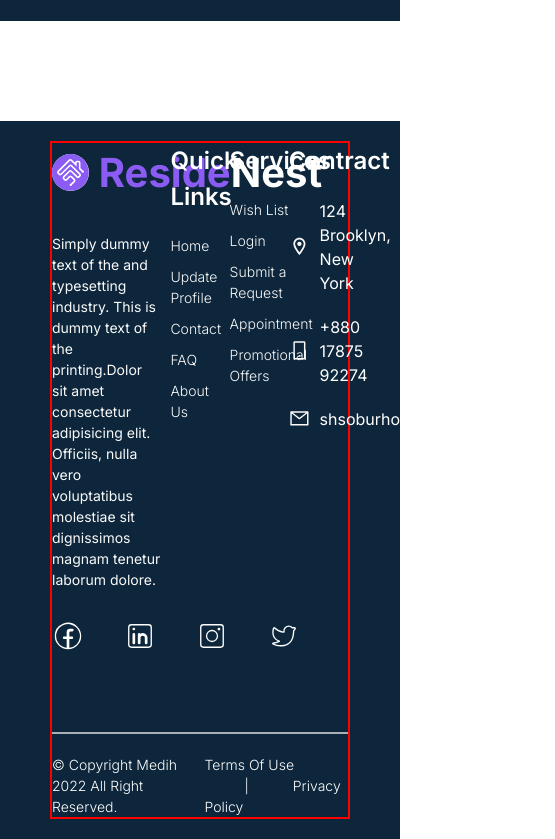
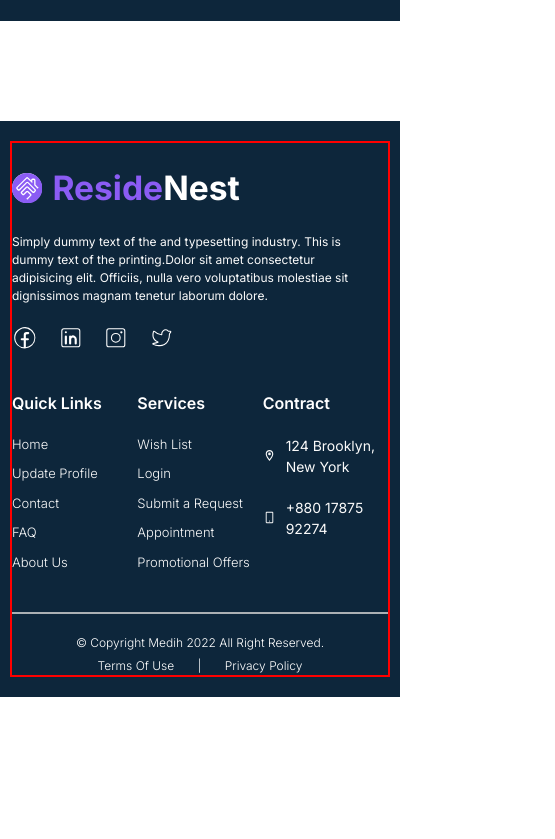
Before and after one commit to shsobur/reside-nest, a React (Vite) app: page / in a window 390 px wide. Shown: the part 2431-3270 px from the top of the page, 555 px wide, since content can reach past the window. After the commit the page ends 3128 px from the top, so only its background shows below. Built offline with nearby package versions, Linux system fonts and the light colour scheme.

Commit message:
Footer section responsive completed

```diff
--- a/src/Layout/Shared/Footer/Footer.css
+++ b/src/Layout/Shared/Footer/Footer.css
@@ -21,10 +21,9 @@
   align-items: flex-start;
   justify-content: space-between;
   padding-bottom: 80px;
-  border-bottom: 2px solid #D2D2D2CC;
+  border-bottom: 2px solid #d2d2d2cc;
 }
 
-/* Main with__ */
 .main_footer_title_container {
   height: auto;
   width: 40%;
@@ -34,9 +33,6 @@
   height: auto;
   width: 20%;
 }
-/* Main with__ */
-
-
 
 .footer_main_title_container {
   display: flex;
@@ -60,7 +56,7 @@
 }
 
 .main_footer_title_container p {
-  color: #FAFAFA;
+  color: #fafafa;
   font-size: 14px;
   padding: 30px 10px 30px 0;
 }
@@ -82,7 +78,7 @@
 
 .main_footer_Info_container p {
   font-size: 14px;
-  color: #FAFAFA;
+  color: #fafafa;
   font-weight: 300;
   padding-bottom: 10px;
   cursor: pointer;
@@ -94,6 +90,8 @@
   justify-content: flex-start;
   gap: 10px;
   padding-bottom: 20px;
+  font-size: 14px;
+  color: #fafafa;
 }
 
 .footer_contact_info_container p {
@@ -109,3 +107,110 @@
   font-size: 14px;
   font-weight: 300;
 }
+
+@media screen and (max-width: 1280px) {
+  .footer_main_title_container h2 {
+    font-size: 2.3rem;
+  }
+
+  .footer_main_title_container h3 {
+    font-size: 2.1rem;
+  }
+
+  .main_footer_Info_container h2 {
+    font-size: 1.3rem;
+  }
+}
+
+@media screen and (max-width: 1024px) {
+  .main_footer_section_outer_container {
+    padding: 20px 30px;
+  }
+
+  .footer_main_title_container h2 {
+    font-size: 2.1rem;
+  }
+
+  .footer_main_title_container h3 {
+    font-size: 1.9rem;
+  }
+
+  .main_footer_Info_container h2 {
+    font-size: 1.1rem;
+  }
+
+  .main_footer_title_container p {
+    font-size: 12px;
+    padding: 20px 10px 20px 0;
+  }
+}
+
+@media screen and (max-width: 768px) {
+  .main_footer_section_outer_container {
+    padding: 20px 10px;
+  }
+
+  .footer_content_top_container {
+    display: grid;
+    grid-template-columns: repeat(12, 1fr);
+  }
+
+  #footer_box-1 {
+    grid-column-start: 1;
+    grid-column-end: -1;
+  }
+
+  .main_footer_title_container {
+    width: 100%;
+  }
+
+  .main_footer_title_container {
+    padding: 20px 10px 20px 0;
+  }
+
+  .footer_content_top_container {
+    padding-bottom: 30px;
+  }
+
+  #footer_box-2 {
+    width: 100%;
+    grid-column-start: 1;
+    grid-column-end: 5;
+  }
+
+  #footer_box-3 {
+    width: 100%;
+    grid-column-start: 5;
+    grid-column-end: 9;
+  }
+  #footer_box-4 {
+    width: 100%;
+    grid-column-start: 9;
+    grid-column-end: -1;
+  }
+
+  .footer_bottam_container {
+    font-size: 12px;
+  }
+
+  .footer_social_icon {
+    font-size: 1.6rem;
+    gap: 20px;
+    margin-bottom: 20px;
+  }
+}
+
+@media screen and (max-width: 640px) {
+  .main_footer_Info_container h2 {
+    font-size: 1rem;
+  }
+
+  .main_footer_Info_container p {
+    font-size: 13px;
+  }
+
+  .footer_bottam_container {
+    flex-direction: column;
+    gap: 5px;
+  }
+}
--- a/src/Layout/Shared/Footer/Footer.jsx
+++ b/src/Layout/Shared/Footer/Footer.jsx
@@ -1,7 +1,7 @@
 import { SiHomebridge } from "react-icons/si";
 import "../Footer/Footer.css";
 import { MdOutlineLocationOn } from "react-icons/md";
-import { AiOutlineMail, AiOutlineMobile } from "react-icons/ai";
+import { AiOutlineMobile } from "react-icons/ai";
 import { CiFacebook, CiInstagram, CiLinkedin, CiTwitter } from "react-icons/ci";
 
 const Footer = () => {
@@ -11,7 +11,7 @@ const Footer = () => {
 
         <div className="footer_content_top_container">
 
-          <div className="main_footer_title_container">
+          <div id="footer_box-1" className="main_footer_title_container">
 
             <div className="footer_main_title_container">
               <h3>
@@ -35,7 +35,7 @@ const Footer = () => {
             </div>
           </div>
 
-          <div className="main_footer_Info_container">
+          <div id="footer_box-2" className="main_footer_Info_container">
             <h2>Quick Links</h2>
             <p>Home</p>
             <p>Update Profile</p>
@@ -44,7 +44,7 @@ const Footer = () => {
             <p>About Us</p>
           </div>
 
-          <div className="main_footer_Info_container">
+          <div id="footer_box-3" className="main_footer_Info_container">
             <h2>Services</h2>
             <p>Wish List</p>
             <p>Login</p>
@@ -53,7 +53,7 @@ const Footer = () => {
             <p>Promotional Offers</p>
           </div>
 
-          <div className="main_footer_Info_container">
+          <div id="footer_box-4" className="main_footer_Info_container">
             <h2>Contract</h2>
 
             <div className="footer_contact_info_container">
@@ -71,20 +71,13 @@ const Footer = () => {
               </p>
               <h3>+880 17875 92274</h3>
             </div>
-
-            <div className="footer_contact_info_container">
-              <p>
-                <AiOutlineMail />
-              </p>
-              <h3>shsoburhossen951@gmail.com</h3>
-            </div>
           </div>
 
         </div>
 
         <div className="footer_bottam_container">
           <div>© Copyright Medih 2022 All Right Reserved.</div>
-          <div>Terms Of Use <span className="pl-10 pr-10">|</span> Privacy Policy</div>
+          <div>Terms Of Use <span className="pl-5 pr-5">|</span> Privacy Policy</div>
         </div>
 
       </div>
```
